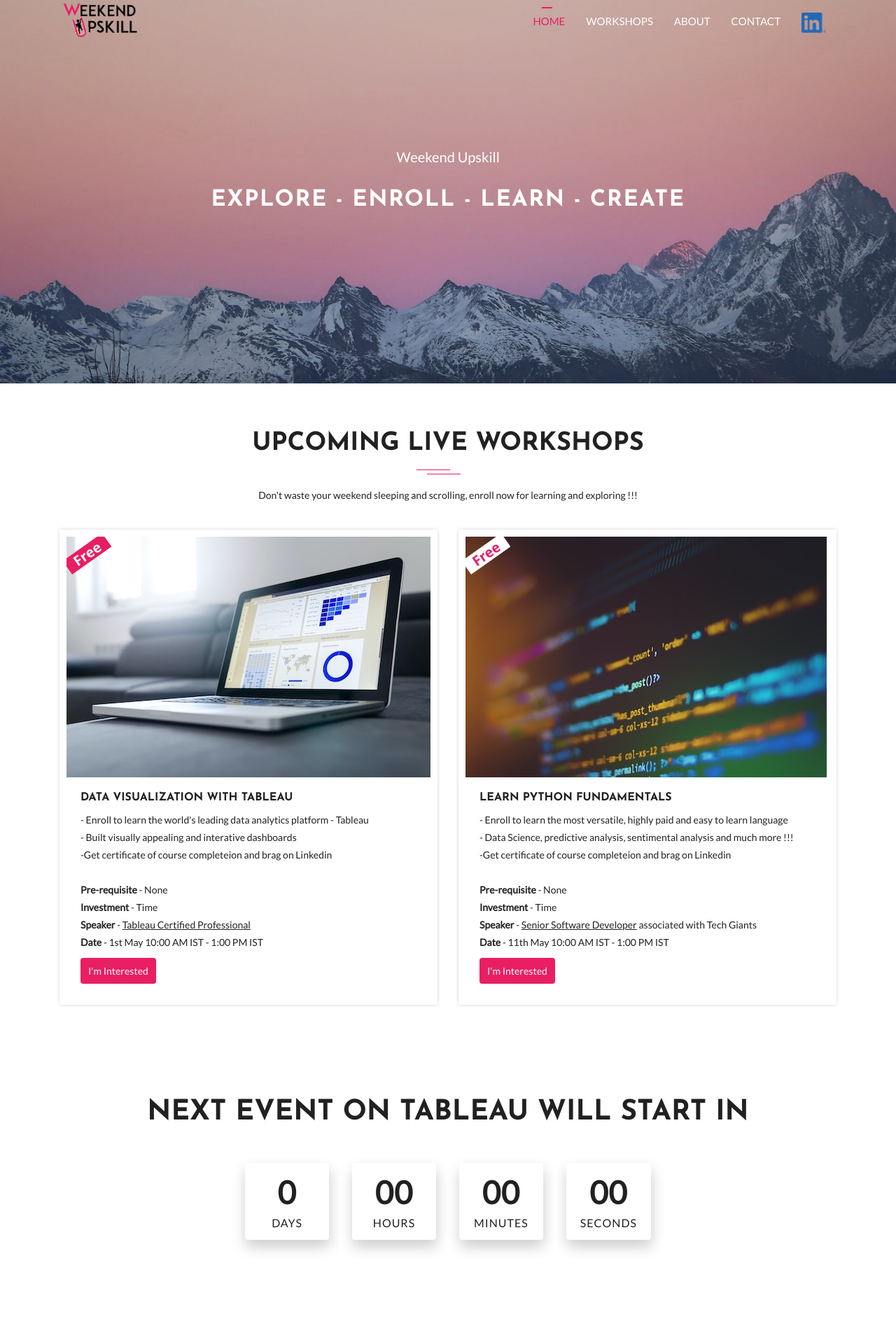
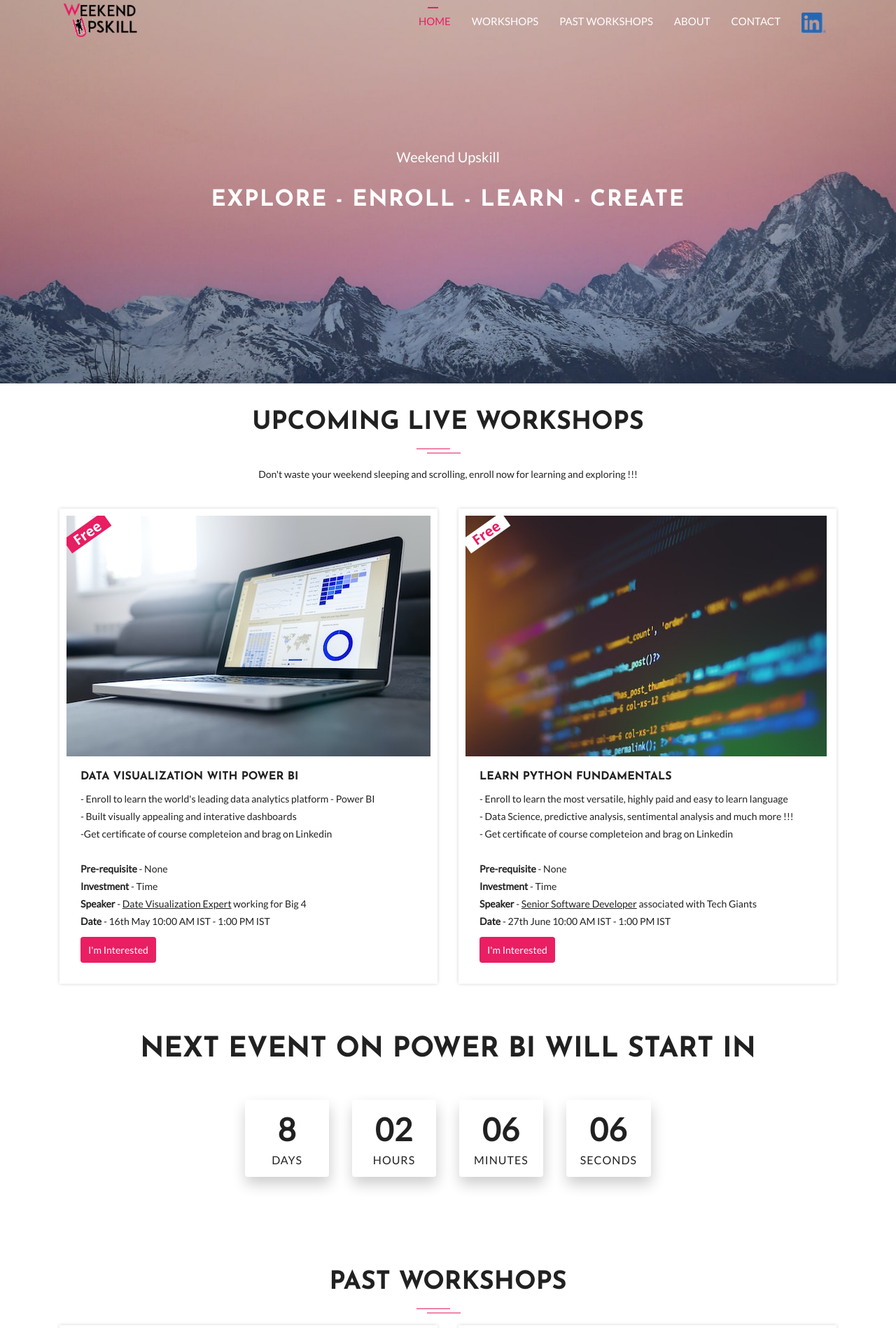
Before and after one commit to shashaa35/shashaa35.github.io, a PHP site: page / in a window 1280 px wide. Shown: the top 1898 px of the page at 70% size. Run offline with PHP 8.4, Linux system fonts and the light colour scheme; some web fonts are replaced.

Commit message:
Updating events, counter , adding past event

```diff
--- a/assets/css/main.css
+++ b/assets/css/main.css
@@ -497,7 +497,7 @@
 }
 
 .section-padding {
-  padding: 60px 0;
+  padding: 30px 0;
 }
 
 .no-padding {
--- a/assets/js/main.js
+++ b/assets/js/main.js
@@ -21,7 +21,7 @@
     /* ==========================================================================
        countdown timer
        ========================================================================== */
-     jQuery('#clock').countdown('2021/05/01 10:00',function(event){
+     jQuery('#clock').countdown('2021/05/16 10:00',function(event){
       var $this=jQuery(this).html(event.strftime(''
       +'<div class="time-entry days"><span>%-D</span> Days</div> '
       +'<div class="time-entry hours"><span>%H</span> Hours</div> '
--- a/index.html
+++ b/index.html
@@ -4,7 +4,7 @@
     <!-- Required meta tags -->
     <meta charset="utf-8">
     <meta name="viewport" content="width=device-width, initial-scale=1, shrink-to-fit=no">
-    <meta name="keywords" content="Weekend Upskill, Workshops, upskill, python, tableau, data visualization, live training, best course in tableau, Weekend plans, Certified Course, learn python, python course, python certification course, tableau visuals, learn python with certificate, learn tableau, tableau course, tableau certification course">
+    <meta name="keywords" content="Weekend Upskill, Workshops, upskill, power bi, certificate, python, tableau, data visualization, live training, best course in tableau, Weekend plans, Certified Course, learn python, python course, python certification course, tableau visuals, learn python with certificate, learn tableau, tableau course, tableau certification course">
     <meta name="description" content="Website for organizing live workshops on latest technology">
     <!-- Global site tag (gtag.js) - Google Analytics -->
     <script async src="https://www.googletagmanager.com/gtag/js?id=G-L8NX378XHV"></script>
@@ -63,7 +63,12 @@
                 </a>
               </li>
               <li class="nav-item">
-                <a class="nav-link" href="#services">
+                <a class="nav-link" href="#past-events">
+                  Past Workshops
+                </a>
+              </li>
+              <li class="nav-item">
+                <a class="nav-link" href="#why-u-choose-us">
                   About
                 </a>
               </li>
@@ -90,12 +95,14 @@
             <a class="page-scrool" href="#home">Home</a>
           </li>
           <li>
-            <a class="page-scrool" href="#about">About</a>
+            <a class="page-scrool" href="#why-u-choose-us">About</a>
           </li>
           <li>
              <a class="page-scroll" href="#events">Workshops</a>
           </li>
-
+          <li>
+            <a class="page-scroll" href="#past-events">Past Workshops</a>
+          </li>
           <li>
             <a class="page-scroll" href="#contact-us">Contact</a>
           </li>
@@ -134,7 +141,7 @@
     </header>
     <!-- Header Area wrapper End -->
 
-    <!-- About Section Start -->
+    <!-- Next Events Section Start -->
     <section id="events" class="section-padding">
       <div class="container">
         <div class="row">
@@ -150,15 +157,15 @@
             <div class="about-item">
               <img class="img-fluid" src="assets/img/about/img1.jpg" alt="Tableau Workshop">
               <div class="about-text">
-                <h3 id="event-1-name">Data Visualization With Tableau</h3>
-                <p>- Enroll to learn the world's leading data analytics platform - Tableau</p>
+                <h3 id="event-1-name">Data Visualization With Power BI</h3>
+                <p>- Enroll to learn the world's leading data analytics platform - Power BI</p>
                 <p>- Built visually appealing and interative dashboards</p>
                 <p> -Get certificate of course completeion and brag on Linkedin</p>
                 <br>
                 <p><b>Pre-requisite</b> - None</p>
                 <p><b>Investment</b> - Time</p>
-                <p><b>Speaker</b>  - <u>Tableau Certified Professional</u></p>
-                <p><b>Date</b> - 1st May   10:00 AM IST - 1:00 PM IST</p>
+                <p><b>Speaker</b>  - <u>Date Visualization Expert</u> working for Big 4</p>
+                <p><b>Date</b> - 16th May  10:00 AM IST - 1:00 PM IST</p>
                 <a class="btn btn-common btn-rm" id="event-1-button" href="#contact-us">I'm interested</a>
               </div>
             </div>
@@ -170,12 +177,12 @@
                 <h3 id="event-2-name">Learn Python Fundamentals</h3>
                 <p>- Enroll to learn the most versatile, highly paid and easy to learn language</p>
                 <p>- Data Science, predictive analysis, sentimental analysis and much more !!!</p>
-                <p>-Get certificate of course completeion and brag on Linkedin</p>
+                <p>- Get certificate of course completeion and brag on Linkedin</p>
                 <br>
                 <p><b>Pre-requisite</b> - None</p>
                 <p><b>Investment</b> - Time</p>
                 <p><b>Speaker</b>  - <u>Senior Software Developer</u> associated with Tech Giants</p>
-                <p><b>Date</b> - 11th May   10:00 AM IST - 1:00 PM IST</p>
+                <p><b>Date</b> -  27th June 10:00 AM IST - 1:00 PM IST</p>
                 <a class="btn btn-common btn-rm" id="event-2-button" href="#contact-us">I'm interested</a>
               </div>
             </div>
@@ -184,14 +191,15 @@
         </div>
       </div>
     </section>
-    <!-- About Section End -->
+    <!-- Next Events Section End -->
+
     <!-- Coundown Section Start -->
     <section class="countdown-timer section-padding">
       <div class="container">
         <div class="row text-center">
           <div class="col-md-12 col-sm-12 col-xs-12">
             <div class="heading-count">
-              <h2 class="wow fadeInDown" data-wow-delay="0.2s">Next Event on Tableau Will Start In</h2>
+              <h2 class="wow fadeInDown" data-wow-delay="0.2s">Next Event on Power BI Will Start In</h2>
             </div>
           </div>
           <div class="col-md-12 col-sm-12 col-xs-12">
@@ -205,8 +213,48 @@
     </section>
     <!-- Coundown Section End -->
 
-     <!-- Services Section Start -->
-    <section id="services" class="services section-padding">
+    <!-- Past Events Section Start -->
+    <section id="past-events" class="section-padding">
+      <div class="container">
+        <div class="row">
+          <div class="col-12">
+            <div class="section-title-header text-center">
+              <h2 class="section-title wow fadeInUp" data-wow-delay="0.2s">Past Workshops</h2>
+<!--              <p class="wow fadeInDown" data-wow-delay="0.2s">Don't waste your weekend sleeping and scrolling, enroll now for learning and exploring !!!</p>-->
+            </div>
+          </div>
+        </div>
+        <div class="row">
+          <div class="col-xs-12 col-md-6 col-lg-6">
+            <div class="about-item">
+              <div class="about-text">
+                <h3 id="past-event-1-name" class="wow fadeInDown">Data Visualization With Tableau</h3>
+
+              </div>
+              <iframe class="col-xs-12 col-md-12 col-lg-12"
+                      height="515" width="504"
+                      src="https://www.linkedin.com/embed/feed/update/urn:li:share:6794159101271162880"
+                      frameborder="0"
+                      allowfullscreen="" title="Embedded post">
+
+              </iframe>
+            </div>
+          </div>
+          <div class="col-xs-12 col-md-6 col-lg-6">
+            <div class="about-item">
+              <div class="about-text">
+                <h3 class="wow fadeInDown">Workshop Feedbacks</h3>
+              </div>
+              <img class="img-fluid" src="assets/img/Workshop%20Testimonial%20post.png" alt="Tableau Workshop Testimonial">
+            </div>
+          </div>
+        </div>
+      </div>
+    </section>
+    <!-- Past Events Section End -->
+
+     <!-- Why you chose us section Start -->
+    <section id="why-u-choose-us" class="services section-padding">
       <div class="container">
         <div class="row">
           <div class="col-12">
@@ -224,7 +272,7 @@
                 <i class="lni-heart"></i>
               </div>
               <div class="services-content">
-                <h3><a href="#services">Highly Demanded Topics</a></h3>
+                <h3><a href="#why-u-choose-us">Highly Demanded Topics</a></h3>
               </div>
             </div>
           </div>
@@ -235,7 +283,7 @@
                 <i class="lni-user"></i>
               </div>
               <div class="services-content">
-                <h3><a href="#services">Live Certified Speakers</a></h3>
+                <h3><a href="#why-u-choose-us">Live Certified Speakers</a></h3>
               </div>
             </div>
           </div>
@@ -246,14 +294,14 @@
                 <i class="lni-cup"></i>
               </div>
               <div class="services-content">
-                <h3><a href="#services">Get Certified and brag in your network</a></h3>
+                <h3><a href="#why-u-choose-us">Get Certified and brag in your network</a></h3>
               </div>
             </div>
           </div>
         </div>
       </div>
     </section>
-    <!-- Services Section End -->
+    <!-- Why you chose us section End -->
 
 
 
@@ -392,7 +440,7 @@
         <div class="row">
           <div class="col-md-12">
             <div class="site-info">
-              <p>Copyright © 2021 Developed by Weekend Upskill</a></p>
+              <p>Copyright © 2021 Developed by Weekend Upskill</p>
             </div>
           </div>
         </div>
```
